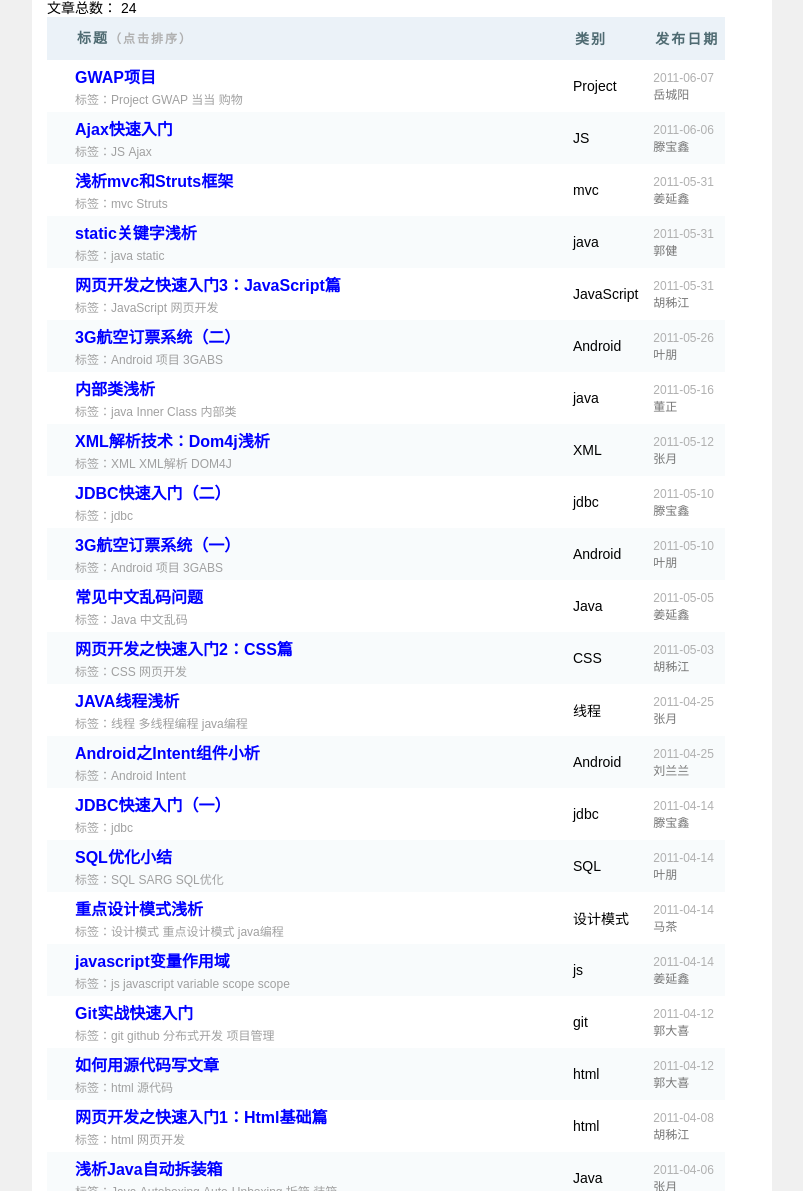
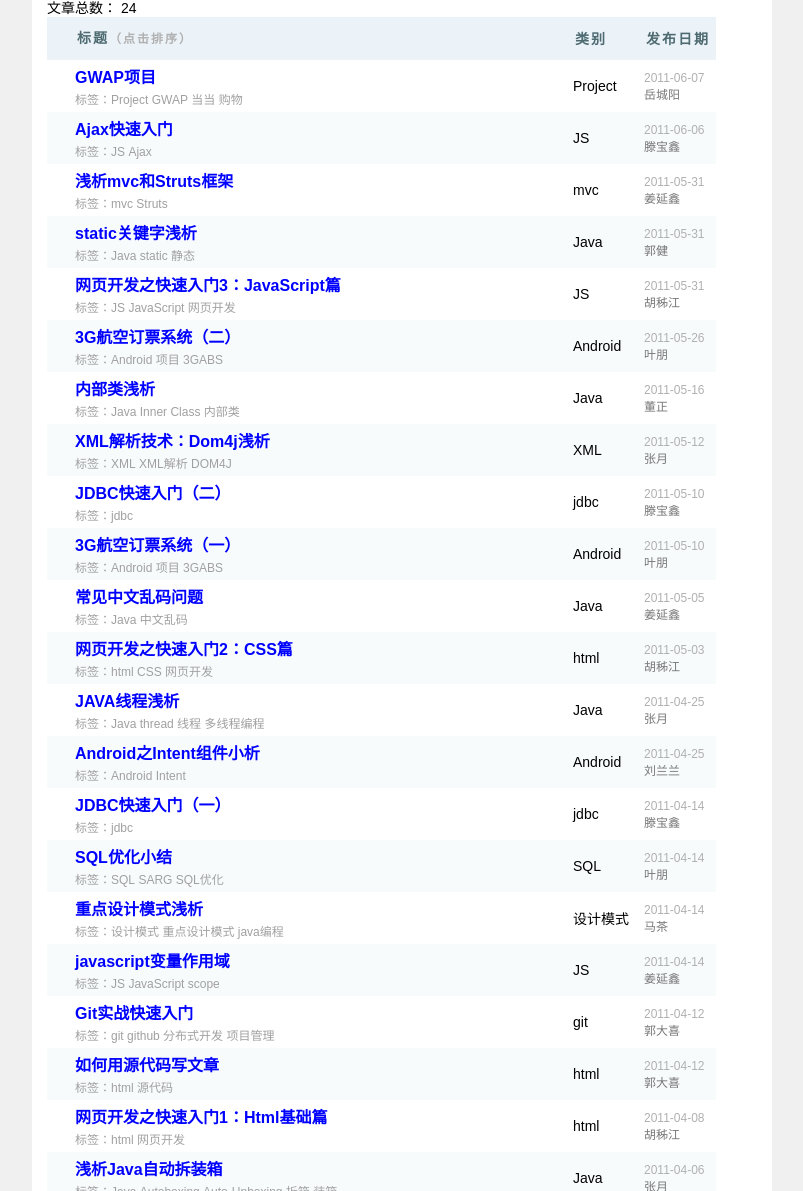
Before and after one commit to derekkuo/TechnicalLibrary, a plain HTML site: page WebContent/topic/index.html in a window 1280 px wide. Shown: the part 95-1286 px from the top of the page, without its empty margins (238-1041 px from the left). Drawn offline with Linux system fonts and the light colour scheme.

Commit message:
modify topics' tags, 修改文章中和技术标签

```diff
--- a/WebContent/topic/index.html
+++ b/WebContent/topic/index.html
@@ -62,10 +62,10 @@
 <td class="row">
 </td>
 <td class="row">
-<span class="techlib-topic-list-title"><a href="java-static/index.html" title="java-static/index.html">static关键字浅析</a></span><br/><div><span style="float:left" class="techlib-topic-list-tags">标签：<a class="techlib-a-topicTag" href="search?topictag=java">java</a>&nbsp;<a class="techlib-a-topicTag" href="search?topictag=static">static</a>&nbsp;</span></div>
+<span class="techlib-topic-list-title"><a href="java-static/index.html" title="java-static/index.html">static关键字浅析</a></span><br/><div><span style="float:left" class="techlib-topic-list-tags">标签：<a class="techlib-a-topicTag" href="search?topictag=Java">Java</a>&nbsp;<a class="techlib-a-topicTag" href="search?topictag=static">static</a>&nbsp;<a class="techlib-a-topicTag" href="search?topictag=静态">静态</a>&nbsp;</span></div>
 </td>
 <td class="row">
-<a class="topicFirstTag" href="search?topictag=java">java</a>
+<a class="topicFirstTag" href="search?topictag=Java">Java</a>
 </td>
 <td class="row">
 <span class="techlib-little-gray">2011-05-31</span><br/><span class="techlib-topic-list-author">郭健</span>
@@ -75,10 +75,10 @@
 <td class="row">
 </td>
 <td class="row">
-<span class="techlib-topic-list-title"><a href="html-quick-starts-3-javascript/index.html" title="html-quick-starts-3-javascript/index.html">网页开发之快速入门3：JavaScript篇</a></span><br/><div><span style="float:left" class="techlib-topic-list-tags">标签：<a class="techlib-a-topicTag" href="search?topictag=JavaScript">JavaScript</a>&nbsp;<a class="techlib-a-topicTag" href="search?topictag=网页开发">网页开发</a>&nbsp;</span></div>
+<span class="techlib-topic-list-title"><a href="html-quick-starts-3-javascript/index.html" title="html-quick-starts-3-javascript/index.html">网页开发之快速入门3：JavaScript篇</a></span><br/><div><span style="float:left" class="techlib-topic-list-tags">标签：<a class="techlib-a-topicTag" href="search?topictag=JS">JS</a>&nbsp;<a class="techlib-a-topicTag" href="search?topictag=JavaScript">JavaScript</a>&nbsp;<a class="techlib-a-topicTag" href="search?topictag=网页开发">网页开发</a>&nbsp;</span></div>
 </td>
 <td class="row">
-<a class="topicFirstTag" href="search?topictag=JavaScript">JavaScript</a>
+<a class="topicFirstTag" href="search?topictag=JS">JS</a>
 </td>
 <td class="row">
 <span class="techlib-little-gray">2011-05-31</span><br/><span class="techlib-topic-list-author">胡秭江</span>
@@ -101,10 +101,10 @@
 <td class="row">
 </td>
 <td class="row">
-<span class="techlib-topic-list-title"><a href="java-innerclass/index.html" title="java-innerclass/index.html">内部类浅析</a></span><br/><div><span style="float:left" class="techlib-topic-list-tags">标签：<a class="techlib-a-topicTag" href="search?topictag=java">java</a>&nbsp;<a class="techlib-a-topicTag" href="search?topictag=Inner Class">Inner Class</a>&nbsp;<a class="techlib-a-topicTag" href="search?topictag=内部类">内部类</a>&nbsp;</span></div>
+<span class="techlib-topic-list-title"><a href="java-innerclass/index.html" title="java-innerclass/index.html">内部类浅析</a></span><br/><div><span style="float:left" class="techlib-topic-list-tags">标签：<a class="techlib-a-topicTag" href="search?topictag=Java">Java</a>&nbsp;<a class="techlib-a-topicTag" href="search?topictag=Inner Class">Inner Class</a>&nbsp;<a class="techlib-a-topicTag" href="search?topictag=内部类">内部类</a>&nbsp;</span></div>
 </td>
 <td class="row">
-<a class="topicFirstTag" href="search?topictag=java">java</a>
+<a class="topicFirstTag" href="search?topictag=Java">Java</a>
 </td>
 <td class="row">
 <span class="techlib-little-gray">2011-05-16</span><br/><span class="techlib-topic-list-author">董正</span>
@@ -166,10 +166,10 @@
 <td class="row">
 </td>
 <td class="row">
-<span class="techlib-topic-list-title"><a href="html-quick-starts-2-css/index.html" title="html-quick-starts-2-css/index.html">网页开发之快速入门2：CSS篇</a></span><br/><div><span style="float:left" class="techlib-topic-list-tags">标签：<a class="techlib-a-topicTag" href="search?topictag=CSS">CSS</a>&nbsp;<a class="techlib-a-topicTag" href="search?topictag=网页开发">网页开发</a>&nbsp;</span></div>
+<span class="techlib-topic-list-title"><a href="html-quick-starts-2-css/index.html" title="html-quick-starts-2-css/index.html">网页开发之快速入门2：CSS篇</a></span><br/><div><span style="float:left" class="techlib-topic-list-tags">标签：<a class="techlib-a-topicTag" href="search?topictag=html">html</a>&nbsp;<a class="techlib-a-topicTag" href="search?topictag=CSS">CSS</a>&nbsp;<a class="techlib-a-topicTag" href="search?topictag=网页开发">网页开发</a>&nbsp;</span></div>
 </td>
 <td class="row">
-<a class="topicFirstTag" href="search?topictag=CSS">CSS</a>
+<a class="topicFirstTag" href="search?topictag=html">html</a>
 </td>
 <td class="row">
 <span class="techlib-little-gray">2011-05-03</span><br/><span class="techlib-topic-list-author">胡秭江</span>
@@ -179,10 +179,10 @@
 <td class="row">
 </td>
 <td class="row">
-<span class="techlib-topic-list-title"><a href="java-Thread/index.html" title="java-Thread/index.html">JAVA线程浅析</a></span><br/><div><span style="float:left" class="techlib-topic-list-tags">标签：<a class="techlib-a-topicTag" href="search?topictag=线程">线程</a>&nbsp;<a class="techlib-a-topicTag" href="search?topictag=多线程编程">多线程编程</a>&nbsp;<a class="techlib-a-topicTag" href="search?topictag=java编程">java编程</a>&nbsp;</span></div>
+<span class="techlib-topic-list-title"><a href="java-thread/index.html" title="java-thread/index.html">JAVA线程浅析</a></span><br/><div><span style="float:left" class="techlib-topic-list-tags">标签：<a class="techlib-a-topicTag" href="search?topictag=Java">Java</a>&nbsp;<a class="techlib-a-topicTag" href="search?topictag=thread">thread</a>&nbsp;<a class="techlib-a-topicTag" href="search?topictag=线程">线程</a>&nbsp;<a class="techlib-a-topicTag" href="search?topictag=多线程编程">多线程编程</a>&nbsp;</span></div>
 </td>
 <td class="row">
-<a class="topicFirstTag" href="search?topictag=线程">线程</a>
+<a class="topicFirstTag" href="search?topictag=Java">Java</a>
 </td>
 <td class="row">
 <span class="techlib-little-gray">2011-04-25</span><br/><span class="techlib-topic-list-author">张月</span>
@@ -244,10 +244,10 @@
 <td class="row">
 </td>
 <td class="row">
-<span class="techlib-topic-list-title"><a href="js-variable-scope/index.html" title="js-variable-scope/index.html">javascript变量作用域</a></span><br/><div><span style="float:left" class="techlib-topic-list-tags">标签：<a class="techlib-a-topicTag" href="search?topictag=js">js</a>&nbsp;<a class="techlib-a-topicTag" href="search?topictag=javascript">javascript</a>&nbsp;<a class="techlib-a-topicTag" href="search?topictag=variable scope">variable scope</a>&nbsp;<a class="techlib-a-topicTag" href="search?topictag=scope">scope</a>&nbsp;</span></div>
+<span class="techlib-topic-list-title"><a href="js-variable-scope/index.html" title="js-variable-scope/index.html">javascript变量作用域</a></span><br/><div><span style="float:left" class="techlib-topic-list-tags">标签：<a class="techlib-a-topicTag" href="search?topictag=JS">JS</a>&nbsp;<a class="techlib-a-topicTag" href="search?topictag=JavaScript">JavaScript</a>&nbsp;<a class="techlib-a-topicTag" href="search?topictag=scope">scope</a>&nbsp;</span></div>
 </td>
 <td class="row">
-<a class="topicFirstTag" href="search?topictag=js">js</a>
+<a class="topicFirstTag" href="search?topictag=JS">JS</a>
 </td>
 <td class="row">
 <span class="techlib-little-gray">2011-04-14</span><br/><span class="techlib-topic-list-author">姜延鑫</span>
```
Also changed, not shown: WebContent/topic/html-quick-starts-2-css/index.html (+3 -1 lines), WebContent/topic/html-quick-starts-3-javascript/index.html (+1 -0 lines), WebContent/topic/java-innerclass/index.html (+1 -1 lines), WebContent/topic/java-static/index.html (+3 -4 lines), WebContent/topic/java-thread/index.html (renamed from WebContent/topic/java-Thread/index.html, +2 -1 lines), WebContent/topic/js-variable-scope/index.html (+2 -3 lines), WebContent/topic/java-thread/java-Thread.bmp (renamed from WebContent/topic/java-Thread/java-Thread.bmp).
